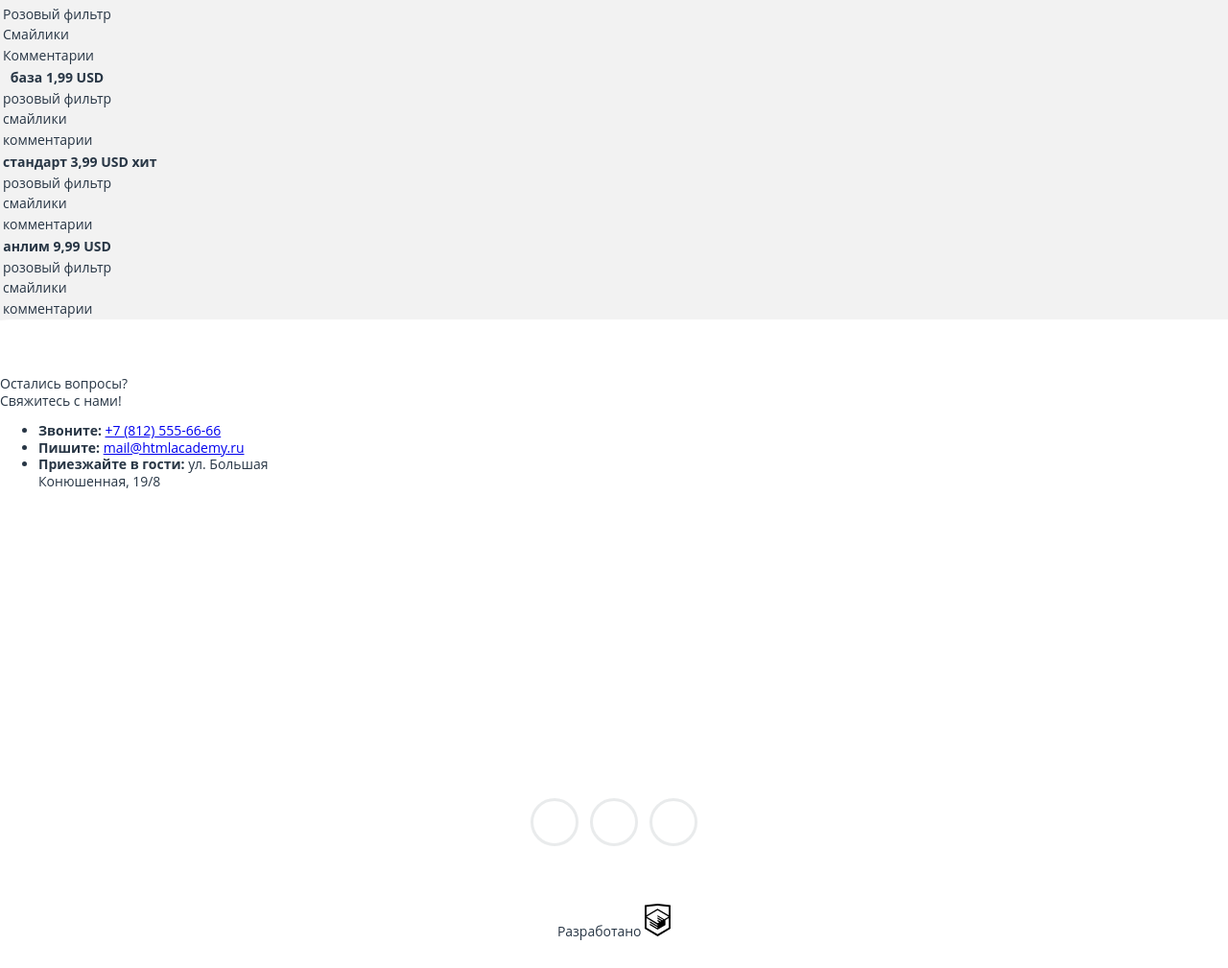
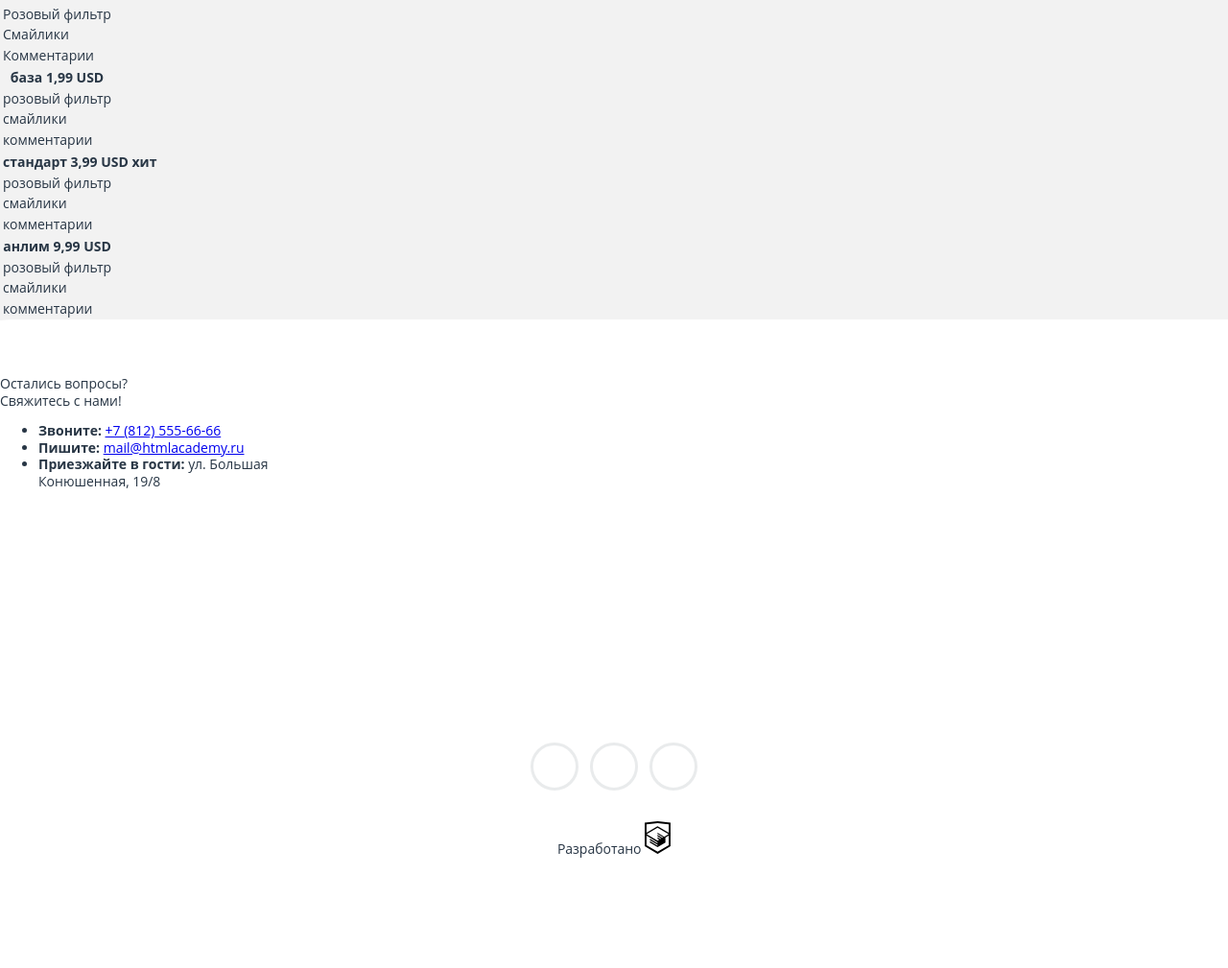
Before and after one commit to dima716/4118-pink-1, a website: page index.html in a window 1280 px wide. Shown: the part 2541-3550 px from the top of the page at 96% size. After the commit the page ends 3470 px from the top, so only its background shows below. Drawn offline with nearby package versions, Linux system fonts and the light colour scheme; some packages are replaced by stand-ins of ours; files that its build step writes are made by us from their sources; a web font is replaced by a local one.

Commit message:
Small fixes to page-footer block

```diff
--- a/postcss/blocks/page-footer.css
+++ b/postcss/blocks/page-footer.css
@@ -1,17 +1,21 @@
 .page-footer {
   display: flex;
   flex-direction: column;
+  justify-content: space-between;
   align-items: center;
-  justify-content: space-around;
-  min-height: 285px;
+  min-height: 205px;
+  padding-bottom: 36px;
+  /*min-height: 285px;*/
 
   @mixin tablet {
     flex-direction: row;
-    min-height: 127px;
+    min-height: auto;
+    justify-content: space-around;
+    /*min-height: 127px;*/
   }
 
   @mixin desktop {
-    min-height: 197px;
+    /*min-height: 197px;*/
   }
 
   &__logo {
```
